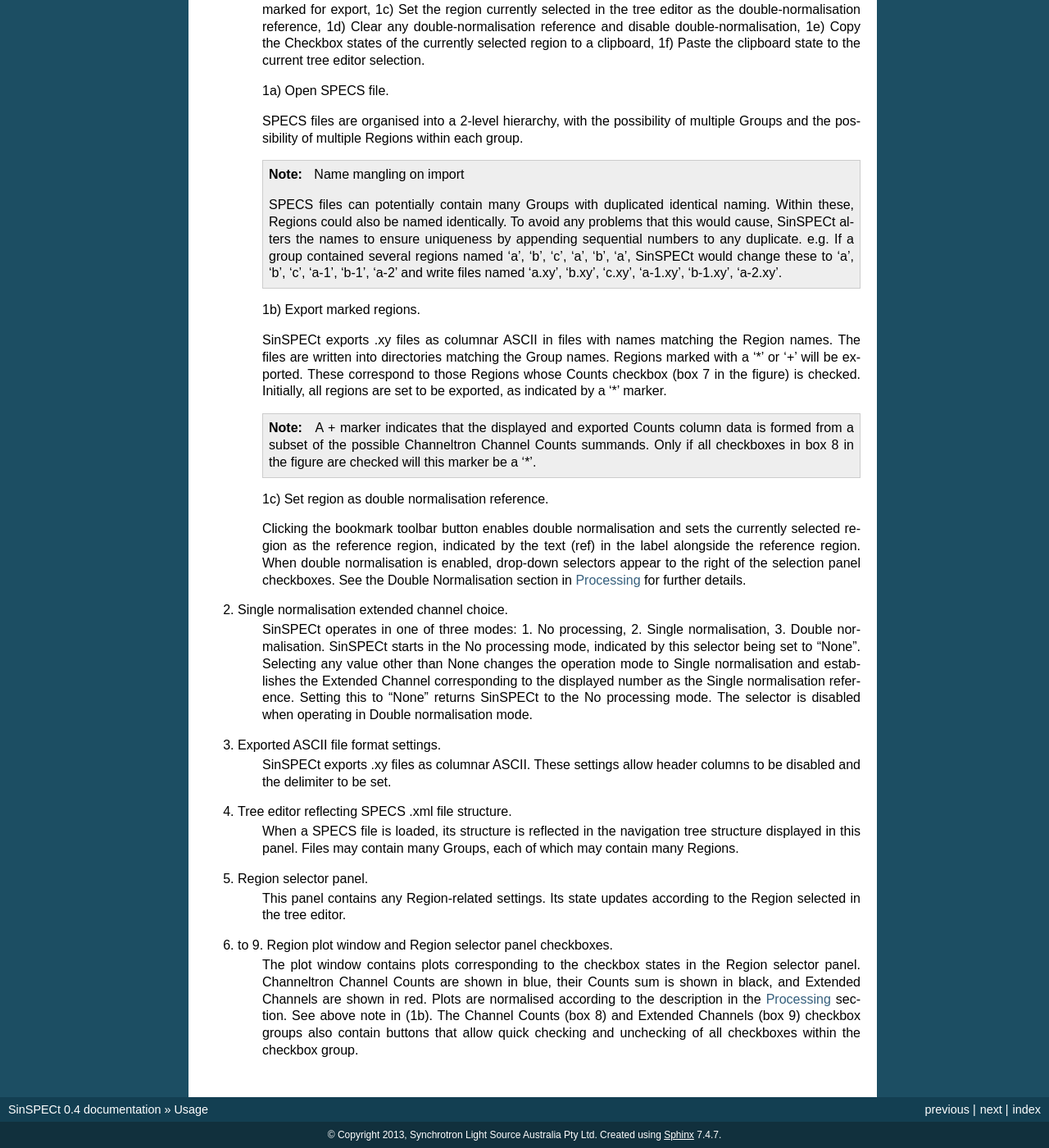
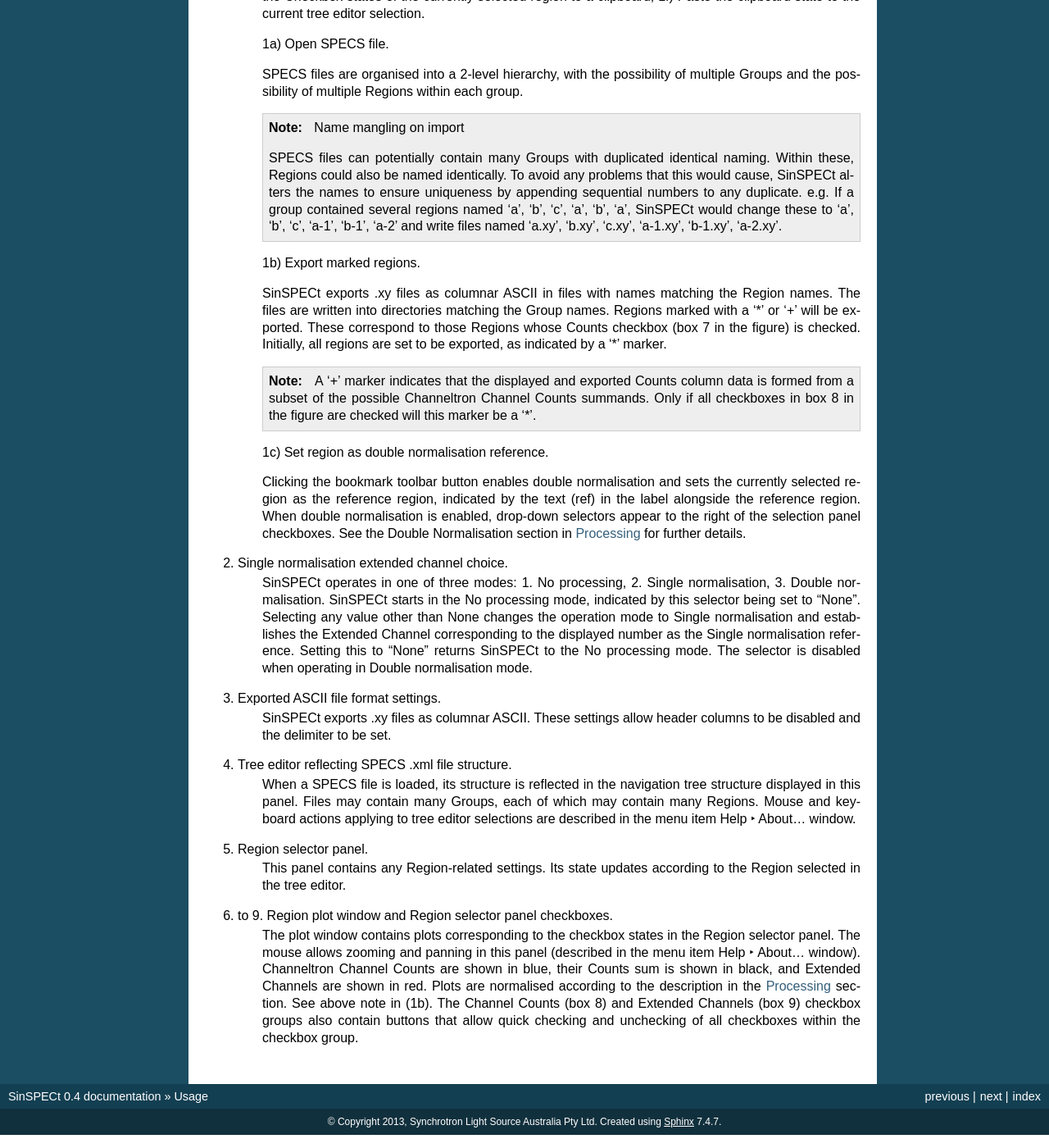
Before and after one commit to AustralianSynchrotron/sinspect, a Sphinx documentation site: the page built from docs/usage.rst, in a window 1280 px wide and 1400 px high, scrolled down 863 px. Shown: the whole window at 82% size. Built offline with Sphinx 7.4.7, drawn with Linux system fonts in a browser that asks for light colours; formulas are drawn with MathJax 3; some of the changed text lies outside the part shown.

Commit message:
Minor changes to docs

```diff
--- a/docs/usage.rst
+++ b/docs/usage.rst
@@ -47,7 +44,7 @@ The parts of the user interface are:
     SinSPECt exports .xy files as columnar ASCII in files with names matching the Region names.
     The files are written into directories matching the Group names. Regions marked with a '*' or '+' will be exported. These correspond to those Regions whose Counts checkbox (box 7 in the figure) is checked. Initially, all regions are set to be exported, as indicated by a '*' marker.
 
-    .. note:: A + marker indicates that the displayed and exported Counts column data is formed from a subset of the possible Channeltron Channel Counts summands. Only if all checkboxes in box 8 in the figure are checked will this marker be a '*'.
+    .. note:: A '+' marker indicates that the displayed and exported Counts column data is formed from a subset of the possible Channeltron Channel Counts summands. Only if all checkboxes in box 8 in the figure are checked will this marker be a '*'.
 
     1c) Set region as double normalisation reference.
 
@@ -60,10 +57,10 @@ The parts of the user interface are:
     SinSPECt exports .xy files as columnar ASCII. These settings allow header columns to be disabled and the delimiter to be set.
 
 4. Tree editor reflecting SPECS .xml file structure.
-    When a SPECS file is loaded, its structure is reflected in the navigation tree structure displayed in this panel. Files may contain many Groups, each of which may contain many Regions.
+    When a SPECS file is loaded, its structure is reflected in the navigation tree structure displayed in this panel. Files may contain many Groups, each of which may contain many Regions. Mouse and keyboard actions applying to tree editor selections are described in the menu item :menuselection:`Help --> About...` window.
 
 5. Region selector panel.
     This panel contains any Region-related settings. Its state updates according to the Region selected in the tree editor.
 
 6. to 9. Region plot window and Region selector panel checkboxes.
-    The plot window contains plots corresponding to the checkbox states in the Region selector panel. Channeltron Channel Counts are shown in blue, their Counts sum is shown in black, and Extended Channels are shown in red. Plots are normalised according to the description in the :ref:`processing_root` section. See above note in (1b). The Channel Counts (box 8) and Extended Channels (box 9) checkbox groups also contain buttons that allow quick checking and unchecking of all checkboxes within the checkbox group.
+    The plot window contains plots corresponding to the checkbox states in the Region selector panel. The mouse allows zooming and panning in this panel (described in the menu item :menuselection:`Help --> About...` window). Channeltron Channel Counts are shown in blue, their Counts sum is shown in black, and Extended Channels are shown in red. Plots are normalised according to the description in the :ref:`processing_root` section. See above note in (1b). The Channel Counts (box 8) and Extended Channels (box 9) checkbox groups also contain buttons that allow quick checking and unchecking of all checkboxes within the checkbox group.
```
Also changed, not shown: other parts of docs/usage.rst (+0 -3 lines).
